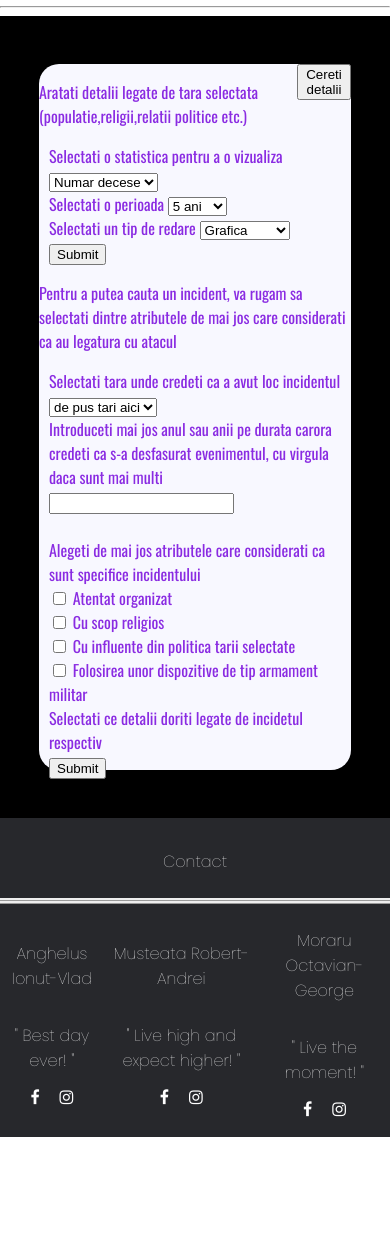
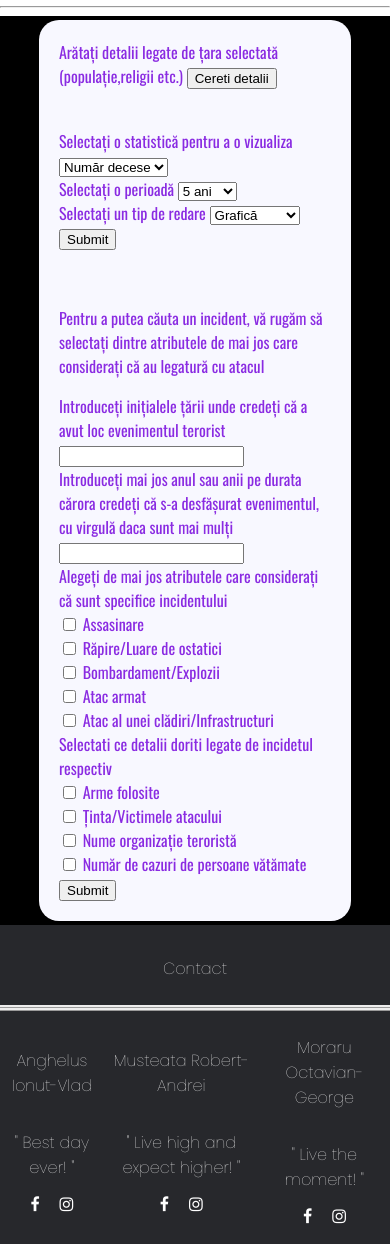
Before and after one commit to MoraruGeorge32/ProiectTW, a PHP site: page /map.html in a window 390 px wide. Shown: the part 384-1628 px from the top of the page. Before the commit the page ends 1521 px from the top, so only its background shows below. Run offline with PHP 8.4, Linux system fonts and the light colour scheme.

Commit message:
Corectari de erori
Realizarea paginii de vizualizare a hartii sa fie responsive
Corectarea majoritatilor greselilor date de HTML checker (greseli ramase: butoanele in anchor; vor fi corectat si restilizate)
adaugarea raportului in footer-ul paginii home

```diff
--- a/homePage/home.html
+++ b/homePage/home.html
@@ -117,6 +117,8 @@
 					</div>
 				</div>
 			</div>
+			<hr>
+			<a href="../Documentatie/index_documentatie.html" >Raport Săptămâna a 8-a</a>
 		</div>
 	</body>
 </html>
--- a/homePage/style.css
+++ b/homePage/style.css
@@ -125,6 +125,9 @@ footer p{
     bottom:0;
     width: 100%;
 }
+.footer a{
+    color: azure;
+}
 .footer hr{
     color: white;
     border: ridge;
--- a/loginPage/login.html
+++ b/loginPage/login.html
@@ -8,12 +8,12 @@
     <title>Login</title>
 </head>
 <body>
-    <form class="loginForm">
+    <form class="loginForm" action=".././paginaAdmin/index.html">
         <div class="loginBox">
             <p> Username </p>
-            <input type="text" alt="password">
+            <input type="text" alt="Username">
             <p> Password </p>
-            <input type="password" alt="password">
+            <input type="password" alt="Password">
             <div class="loginButton">
                 <button type="submit"> Login </button>
             </div>
--- a/mapPage/map.html
+++ b/mapPage/map.html
@@ -9,101 +9,111 @@
     <link
       rel="stylesheet"
       href="https://cdnjs.cloudflare.com/ajax/libs/font-awesome/4.7.0/css/font-awesome.min.css"
-    />
+      />
   </head>
   <body>
     <nav class="navbar">
-      <a href="./home.html">
-        <img src="../img/logo.png" alt="redirect..." />
+      <a href="../homePage/home.html">
+        <img src="../img/logo.png" alt="logo aplicație" />
       </a>
       <a href="../loginPage/login.html"><button>Log In Admin</button></a>
     </nav>
     <hr />
-    <div class="divMapa" onclick="">
+    <div class="divMapa">
       <img src="../img/world.svg" alt="harta a lumii" />
     </div>
     <hr />
-    <div class="mapForm">
+    <div class="mapFormBackground">
       <div class="mapForm1">
         <div class="formInfo">
-          <p>
-            Aratati detalii legate de tara selectata (populatie,religii,relatii
-            politice etc.)
-          </p>
-          <a href="../template/templateInfoTari.html" target="blanc">
-            <button value="Details" onclick="">Cereti detalii</button> </a
-          ><!--ar trebui sa trimita la o pagina cu detalii legate de tara (pagina de template)-->
+          <!--Buton cerere detalii tari-->
+          <form action="../template/templateInfoTari.html" target="_blank"
+            id="detaliiTara">
+            <label> Arătați detalii legate de țara selectată
+              (populație,religii etc.)</label>
+            <input type="submit" value="Cereti detalii">
+          </form>
+
         </div>
         <div class="formStatistici">
           <form action="backend_script.php">
             <label for="listaStatistici">
-              Selectati o statistica pentru a o vizualiza
+              Selectați o statistică pentru a o vizualiza
             </label>
-            <select name="listaStatistici">
-              <option value="numarDecese">Numar decese</option>
-              <option value="numarAtacuri">Numar atacuri</option>
-              <option value="numarRaniti">Numar raniti</option>
+            <select id="listaStatistici">
+              <option value="numarDecese">Număr decese</option>
+              <option value="numarAtacuri">Număr atacuri</option>
+              <option value="numarRaniti">Număr răniți</option>
             </select>
-            <br />
-            <label for="perioadaCalculStatistica">Selectati o perioada</label>
-            <select name="perioadaCalculStatistica">
+            <br>
+            <label for="perioadaCalculStatistica">Selectați o perioadă</label>
+            <select id="perioadaCalculStatistica">
               <option value="5">5 ani</option>
               <option value="10">10 ani</option>
               <option value="15">15 ani</option>
             </select>
-            <br />
-            <label for="tipRedare">Selectati un tip de redare</label>
+            <br>
+            <label for="tipRedare">Selectați un tip de redare</label>
             <select id="tipRedare">
-              <option value="grafic2D">Grafica</option>
+              <option value="grafic2D">Grafică</option>
               <option value="tabel">Tabelar</option>
               <option value="barChart">Cu coloane</option>
             </select>
-            <br />
-            <input type="submit" name="requestStatistici" />
+            <br>
+            <input type="submit" id="requestStatistici" />
           </form>
         </div>
         <div class="formIncidentCautare">
-          <p>Pentru a putea cauta un incident, va rugam sa selectati dintre
-          atributele de mai jos care considerati ca au legatura cu atacul</p>
+          <p>Pentru a putea căuta un incident, vă rugăm să selectați dintre
+            atributele de mai jos care considerați că au legatură cu atacul</p>
           <form action="researchIncident.php">
             <label for="locatieTara">
-              Selectati tara unde credeti ca a avut loc incidentul
+              Introduceți inițialele țării unde credeți că a avut loc
+              evenimentul terorist
             </label>
-            <select id="locatieTara">
-              <option value="tara">de pus tari aici</option>
-            </select>
-            <br />
+            <input type="text" id="locatieTara">
+            <br>
             <label for="aniiIncident">
-              Introduceti mai jos anul sau anii pe durata carora credeti ca s-a
-              desfasurat evenimentul, cu virgula daca sunt mai multi
+              Introduceți mai jos anul sau anii pe durata cărora credeți că s-a
+              desfășurat evenimentul, cu virgulă daca sunt mai mulți
             </label>
-            <input type="text" name="aniiIncidenti" />
-            <br /><br />
-            <label for="atributeCautare"
-              >Alegeti de mai jos atributele care considerati ca sunt specifice
-              incidentului</label
-            ><br />
-            <input type="checkbox" name="atribut1" value="organizat" />
-            <label for="atribut1">Atentat organizat</label>
-            <br />
-            <input type="checkbox" name="atribut2" value="religieScop" />
-            <label for="atribut2">Cu scop religios</label>
-            <br />
-            <input type="checkbox" name="atribut3" value="extremismPolitic" />
-            <label for="atribut3"
-              >Cu influente din politica tarii selectate</label
-            >
-            <br />
-            <input type="checkbox" name="atribut4" value="militarArmament" />
-            <label for="atribut1"
-              >Folosirea unor dispozitive de tip armament militar</label
-            >
-            <br />
-            <label
-              >Selectati ce detalii doriti legate de incidetul respectiv</label
-            >
+            <input type="text" id="aniiIncident" />
+            <br>
+            <label>Alegeți de mai jos atributele care
+              considerați că sunt specifice
+              incidentului</label>
+            <br>
+            <input type="checkbox" id="atribut1" value="organizat" />
+            <label for="atribut1">Assasinare</label>
+            <br>
+            <input type="checkbox" id="atribut2" value="religieScop" />
+            <label for="atribut2">Răpire/Luare de ostatici</label>
+            <br>
+            <input type="checkbox" id="atribut3" value="extremismPolitic" />
+            <label for="atribut3">Bombardament/Explozii</label>
+            <br>
+            <input type="checkbox" id="atribut4" value="militarArmament" />
+            <label for="atribut4">Atac armat</label>
+            <br>
+            <input type="checkbox" id="atribut5" value="infrastuctura" />
+            <label for="atribut5">Atac al unei clădiri/Infrastructuri </label>
+            <br>
+            <label>Selectati ce detalii doriti legate de incidetul respectiv</label>
+            <br>
+            <input type="checkbox" id="weapons">
+            <label for="weapons">Arme folosite</label>
+            <br>
+            <input type="checkbox" id="targetType">
+            <label for="weapons">Ținta/Victimele atacului</label>
+            <br>
+            <input type="checkbox" id="groupName">
+            <label for="groupName">Nume organizație teroristă</label>
+            <br>
+            <input type="checkbox" id="fatalities">
+            <label for="fatalities">Număr de cazuri de persoane vătămate</label>
+            <br>
             <!--TODO: adaugat posibile detalii de ales cum ar fi arme folosite, modul in care s-a organizar (retele de socializare, intalniri etc.) etc.-->
-            <br />
+
             <input type="submit" name="Submit" />
           </form>
         </div>
--- a/mapPage/styles.css
+++ b/mapPage/styles.css
@@ -21,24 +21,31 @@ body{
     background-color: white;
     position: absolute;
 }
-.mapForm{
+.mapFormBackground{
     background-color: black;
     display: flex;
     justify-content: center;
     align-items: center;
     width: 100%;
-    height: 95%;
+    height: auto;
 }
 .mapForm1{
     background-color: ghostwhite;
     width: 80%;
-    height: 88%;
+    margin-top: 1%;
+    margin-bottom: 1%;
     border-radius: 20px;
     font-size: 1.0em;
     flex-direction: column;
     justify-content: space-around;
     align-items: center;
 }
+
+/*toti primii copii din mapForm1*/
+.mapForm1>*{
+    margin: 20px;
+}
+
 .formIncidentCautare{
     display: flex;
     flex-direction: column;
```
